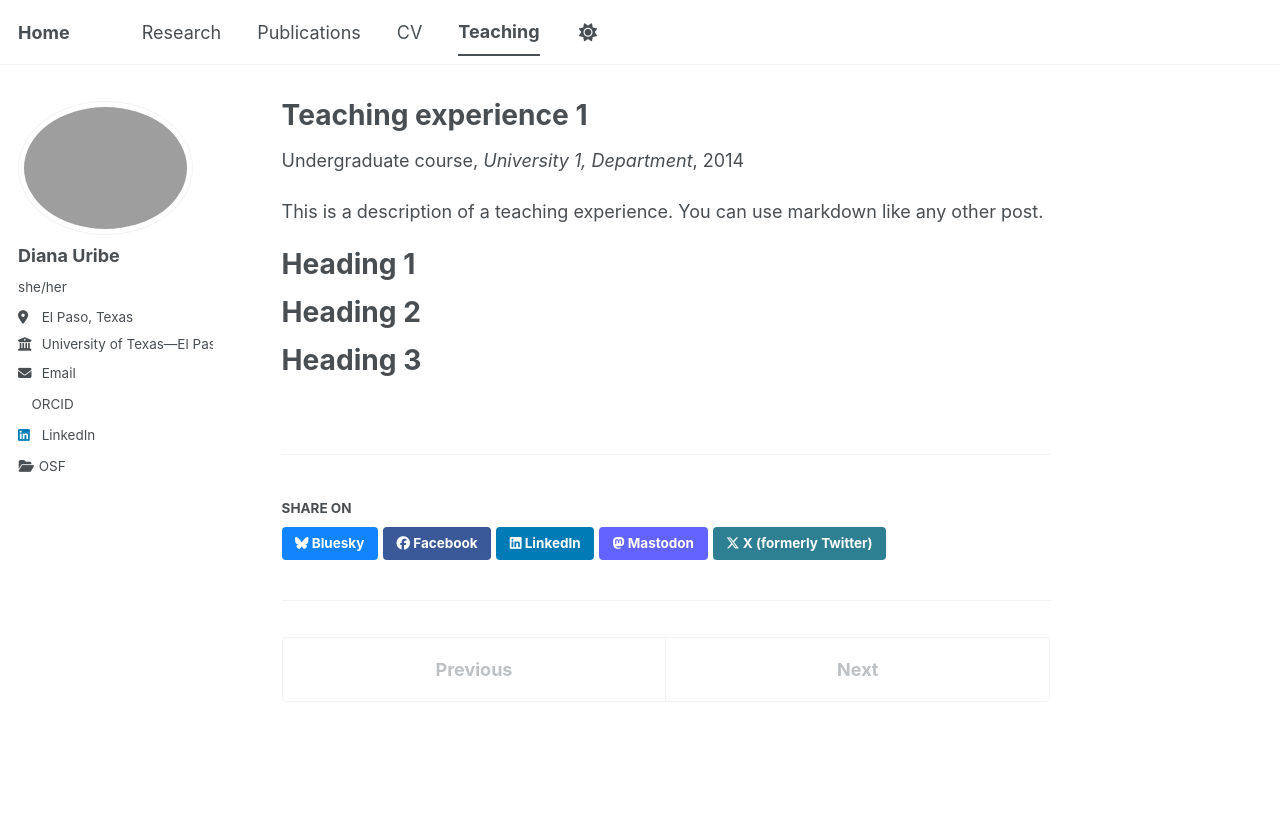
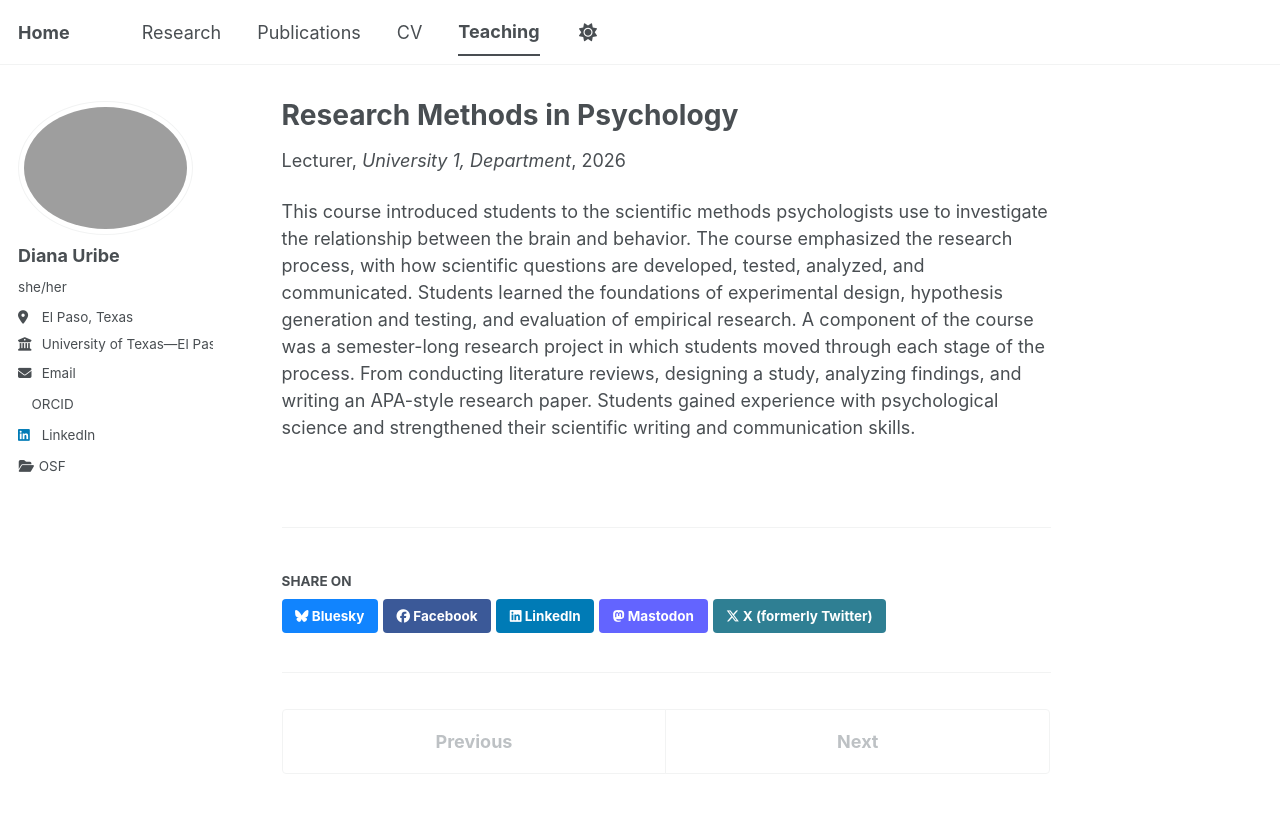
Before and after one commit to UribeDiana/uribediana.github.io, a Jekyll site: the page built from _teaching/2014-spring-teaching-1.md, in a window 1280 px wide. Shown: the top 813 px of the page. Built offline with Jekyll 4.4.1, drawn with Linux system fonts in a browser that asks for light colours; a style sheet for code colours, icons or effects is not loaded.

Commit message:
Update 2014-spring-teaching-1.md

```diff
--- a/_teaching/2014-spring-teaching-1.md
+++ b/_teaching/2014-spring-teaching-1.md
@@ -1,20 +1,10 @@
 ---
-title: "Teaching experience 1"
+title: "Research Methods in Psychology"
 collection: teaching
-type: "Undergraduate course"
+type: "Lecturer"
 permalink: /teaching/2014-spring-teaching-1
 venue: "University 1, Department"
-date: 2014-01-01
-location: "City, Country"
+date: "2022, 2024, 2025"
 ---
 
-This is a description of a teaching experience. You can use markdown like any other post.
-
-Heading 1
-======
-
-Heading 2
-======
-
-Heading 3
-======
+This course introduced students to the scientific methods psychologists use to investigate the relationship between the brain and behavior. The course emphasized the research process, with how scientific questions are developed, tested, analyzed, and communicated. Students learned the foundations of experimental design, hypothesis generation and testing, and evaluation of empirical research. A component of the course was a semester-long research project in which students moved through each stage of the process. From conducting literature reviews, designing a study, analyzing findings, and writing an APA-style research paper. Students gained experience with psychological science and strengthened their scientific writing and communication skills.
```
